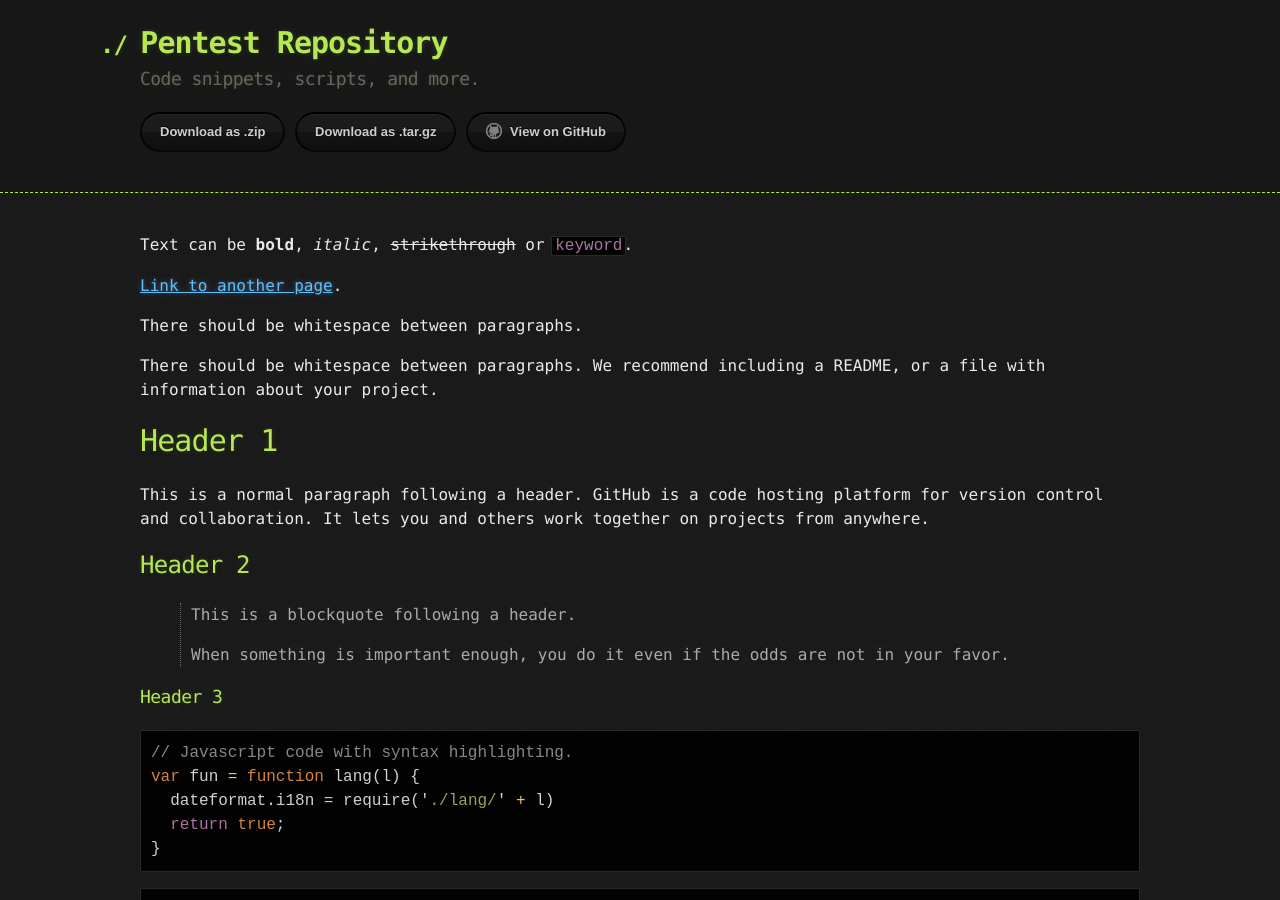
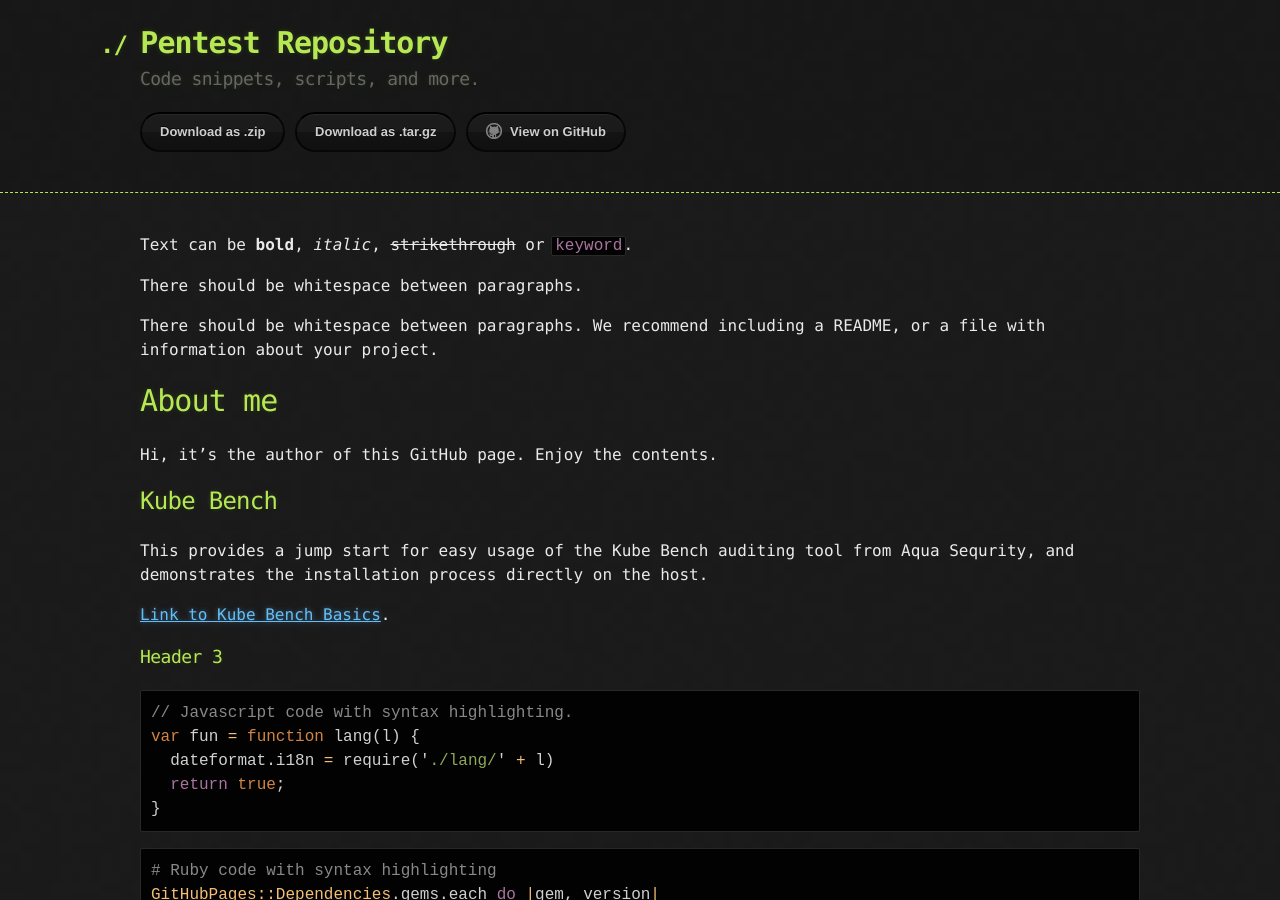
Before and after one commit to miisak/miisak.github.io, a Jekyll site: the page built from index.md, in a window 1280 px wide and 900 px high. Built offline with Jekyll 4.4.1, drawn with Linux system fonts in a browser that asks for light colours.

Commit message:
Update index.md

```diff
--- a/index.md
+++ b/index.md
@@ -4,21 +4,20 @@ layout: default
 
 Text can be **bold**, _italic_, ~~strikethrough~~ or `keyword`.
 
-[Link to another page](./another-page.html).
 
 There should be whitespace between paragraphs.
 
 There should be whitespace between paragraphs. We recommend including a README, or a file with information about your project.
 
-# Header 1
+# About me
 
-This is a normal paragraph following a header. GitHub is a code hosting platform for version control and collaboration. It lets you and others work together on projects from anywhere.
+Hi, it's the author of this GitHub page. Enjoy the contents.
 
-## Header 2
+## Kube Bench
 
-> This is a blockquote following a header.
->
-> When something is important enough, you do it even if the odds are not in your favor.
+This provides a jump start for easy usage of the Kube Bench auditing tool from Aqua Sequrity, and demonstrates the installation process directly on the host.
+
+[Link to Kube Bench Basics](./another-page.html).
 
 ### Header 3
 
```
